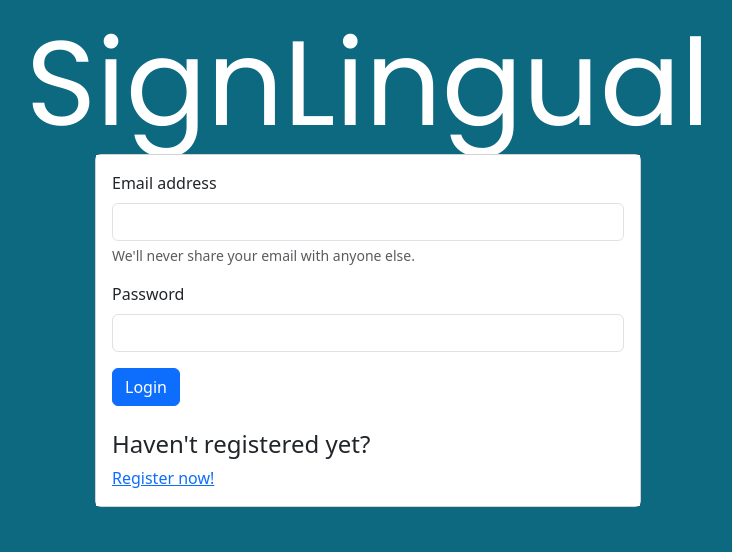
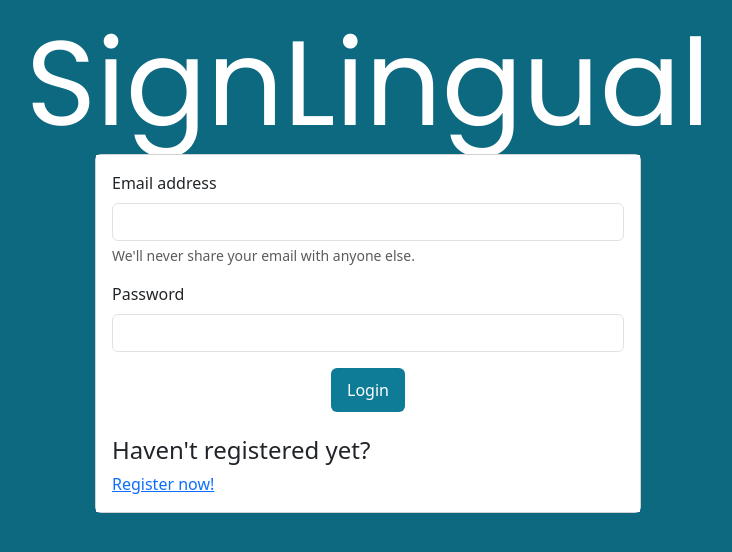
Before and after one commit to ryun0suk3/SignLingual, a Flask app: page /login in a window 1280 px wide. Shown: the part 130-682 px from the top of the page, without its empty margins (272-1004 px from the left). Run offline with Flask 3, Linux system fonts and the light colour scheme; some web fonts are replaced.

Commit message:
login/reg button

```diff
--- a/templates/login.html
+++ b/templates/login.html
@@ -64,7 +64,7 @@
                     <label for="loginPassword" class="form-label">Password</label>
                     <input type="password" class="form-control" id="loginPassword" style="background-color: white;">
                   </div>
-                  <button type="submit" class="btn btn-primary">Login</button>
+                  <button type="submit" class="btn btn-secondary d-block m-auto px-3" id="s2sbutt">Login</button>
                 </form>
                 <h4 class="mt-4">Haven't registered yet? </h4>
                 <a href="{{ url_for('register') }}">Register now!</a>
--- a/templates/register.html
+++ b/templates/register.html
@@ -68,7 +68,7 @@
                     <label for="loginPassword" class="form-label">Password</label>
                     <input type="password" class="form-control" id="loginPassword" style="background-color: white;">
                   </div>
-                  <button type="submit" class="btn btn-primary">Register</button>
+                  <button type="submit" class="btn btn-secondary d-block m-auto px-3" id="s2sbutt">Register</button>
                 </form>
                 <h4 class="mt-4">Have an account? </h4>
                 <a href="{{ url_for('login') }}">Login here!</a>
```
